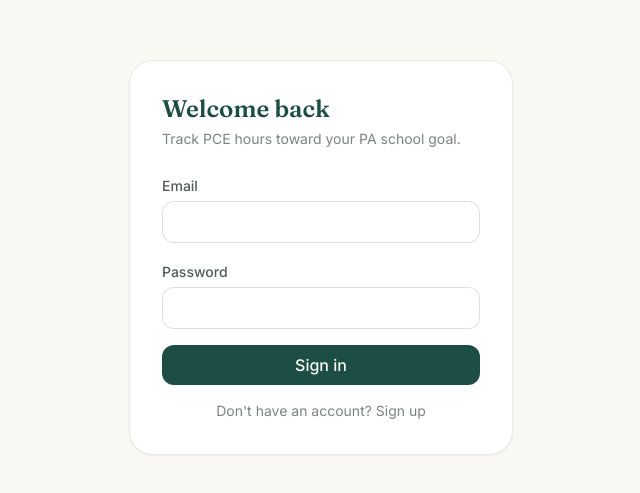
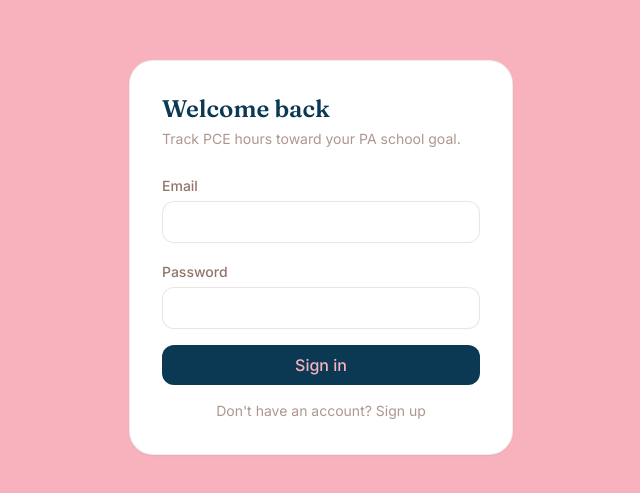
Before and after one commit to Mic-c0des/CareSync, a React (Vite) app: page / in a window 1280 px wide. Shown: the part 143-636 px from the top of the page, without its empty margins (319-959 px from the left). Built offline with nearby package versions, Linux system fonts and the light colour scheme; no server answers.

Commit message:
Changed hex codes for colors, need to changes names for better readability later.

```diff
--- a/tailwind.config.js
+++ b/tailwind.config.js
@@ -4,10 +4,10 @@ export default {
   theme: {
     extend: {
       colors: {
-        forest: '#1d4e45',
-        clay: '#c96f4a',
-        sand: '#faf8f3',
-        ink: '#26302c'
+        forest: '#0B3954',
+        clay: '#E3170A',
+        sand: '#F7B2BD',
+        ink: '#775144'
       },
       fontFamily: {
         display: ['"Fraunces"', 'serif'],
```
